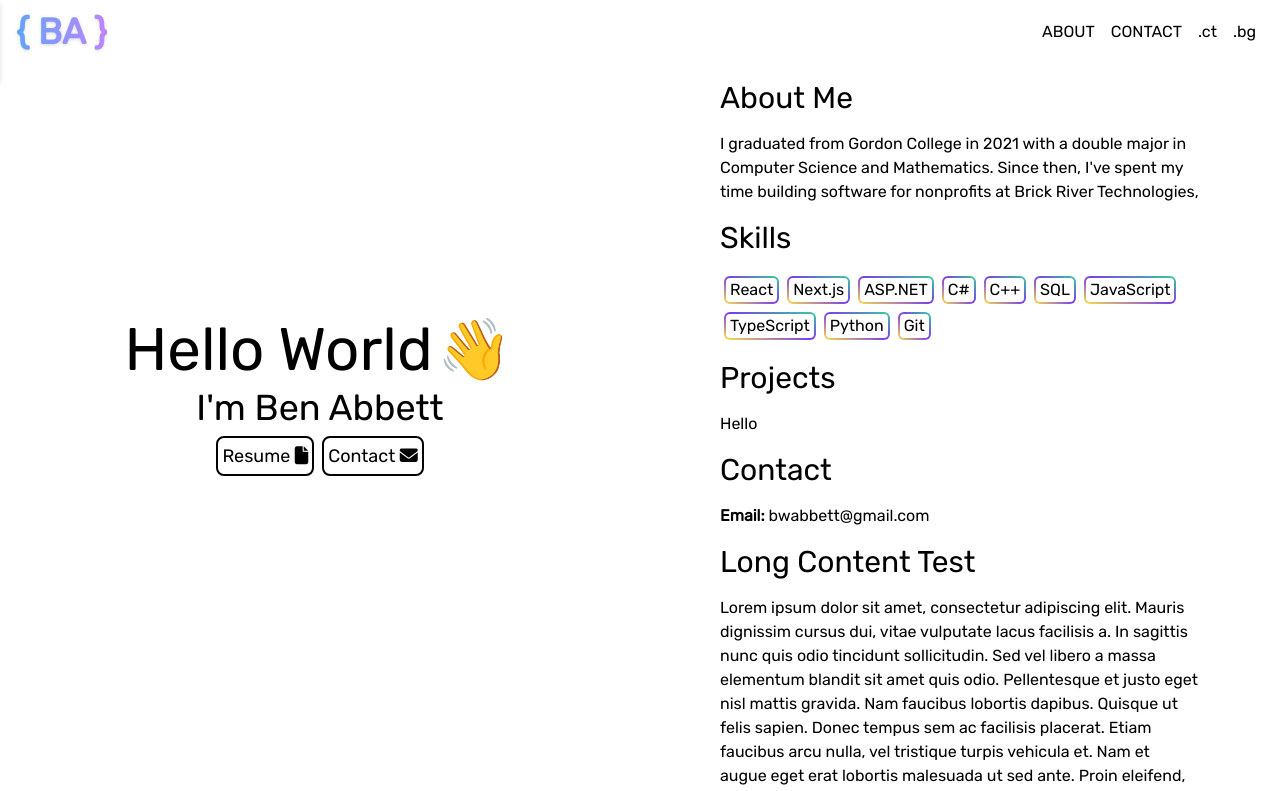
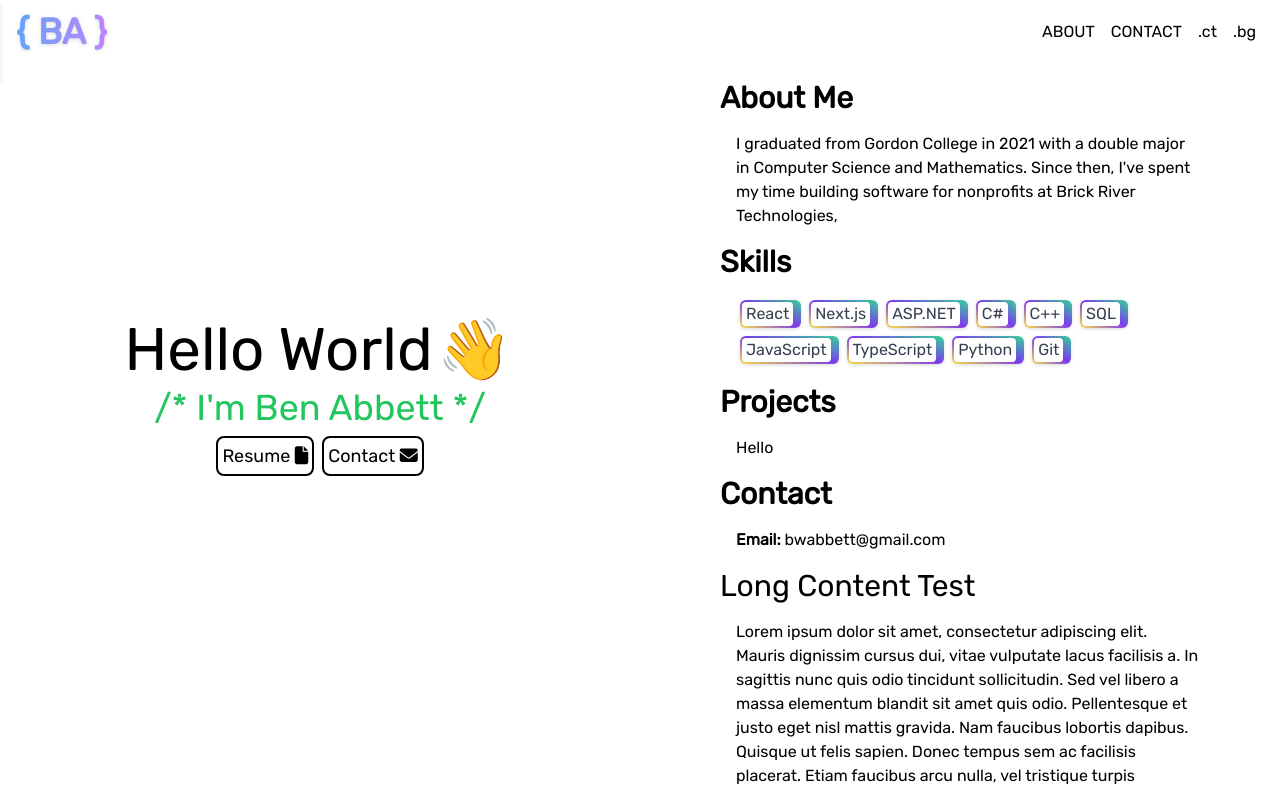
Before and after one commit to babbett/abbett-dev, a Next.js app in the folder abbett-dev/abbett-dev-site/: page / in a window 1280 px wide. Shown: the top 791 px of the page. Built offline with nearby package versions, Linux system fonts and the light colour scheme.

Commit message:
Added typing to intro pane

```diff
--- a/abbett-dev/abbett-dev-site/components/Navbar.tsx
+++ b/abbett-dev/abbett-dev-site/components/Navbar.tsx
@@ -79,7 +79,7 @@ function Navbar() {
 /* Helper functions */
 function Logo() {
     return (
-        <Link href='/'>
+        <Link id='lnkLogo' href='/'>
             <a className="text-4xl
                         font-extrabold
                         text-transparent
--- a/abbett-dev/abbett-dev-site/pages/index.tsx
+++ b/abbett-dev/abbett-dev-site/pages/index.tsx
@@ -9,6 +9,7 @@ import type ProjectData from '../lib/Project';
 // Import next.js css class
 import styles from '../styles/Home.module.css'
 import { ReactNode } from 'react';
+import React, { useState, useEffect } from 'react'
 
 export const getStaticProps: GetStaticProps = async () => {
     const jsonDirectory = path.join(process.cwd(), 'lib');
@@ -22,11 +23,13 @@ export const getStaticProps: GetStaticProps = async () => {
     return { props: { projects } }
 }
 
+//? NOTES: option+W for wrap in html element
+
 /** The 'portfolio' part of the app. Contact me, download resume, list of projects, etc..
  *
  * @returns The home page.
  */
- function Home({ projects }: InferGetStaticPropsType<typeof getStaticProps > ) {
+const Home = ({ projects }: InferGetStaticPropsType<typeof getStaticProps > ) => {
   //   return (
   //     <div>
   //       <Hero/>
@@ -42,22 +45,42 @@ export const getStaticProps: GetStaticProps = async () => {
   )
 }
 
-function WaveHand() {
-  return (
-    <span className='animate-waving-hand inline-block mx-1'>👋</span>
-  );
-}
+const IntroPane = (): React.ReactElement => {
+  useEffect(() => {
+    // Add an effect that looks like typing the current message
+    // < characters are treated as backspaces
+    const message: string = "/* I'm Ben Abe<bo<et*<t */";
+    var index = 0;
 
-function IntroPane() {
+    const intervalId = setInterval(function(){
+      if (index < message.length) {
+        if (message[index] !== '<') {
+          document.getElementById('intro')!.innerHTML += message[index];
+        }
+        else {
+          var currMessage = document.getElementById('intro')!.innerHTML;
+          document.getElementById('intro')!.innerHTML = currMessage.substring(0, currMessage.length - 1);
+        }
+        index++;
+      }
+
+      if (index == message.length) {
+        // document.getElementById('intro').className += ' text-green-400';
+        document.getElementById('intro')!.className += ' text-green-500';
+        clearInterval(intervalId);
+      }
+    }, Math.random()*100+60);
+  });
+
   return (
     <>
       <div className='md:basis-1/2 md:h-fit max-md:my-20 dark:text-white md:sticky md:top-1/2'>
-        {/* <div className='sticky top-1/2 w-full h-1 bg-red-500 -z-10'></div> */}
+        {/* for testing midline: <div className='sticky top-1/2 w-full h-1 bg-red-500 -z-10'></div> */}
         <section>
           <div className='md:relative'>
             <div className='md:absolute md:w-full md:-top-20'>
               <h1 className='text-6xl text-center mb-2'>Hello World<WaveHand></WaveHand></h1>
-              <h2 className='text-4xl text-center mb-2'>I{"'"}m Ben Abbett</h2>
+              <h2 className='text-4xl text-center mb-2' id='intro'></h2>
               <h3 className='text-3xl text-center mb-2'> </h3>
               {/* <h2 className='text-3xl text-center mb-2 text-gray-500 dark:text-white'>Software Developer</h2> */}
               <div className='flex flex-row items-center'>
@@ -74,39 +97,39 @@ function IntroPane() {
   );
 }
 
-function MainPane() {
+const MainPane = (): React.ReactElement => {
   return (
     <div className='md:basis-1/2 dark:text-white'>
       <div className='w-9/12 mx-auto'>
         <section className='mt-2'>
-          <h3 className='text-3xl my-4'>About Me</h3>
-          <p>
-          I graduated from Gordon College in 2021 with a double major in Computer Science and Mathematics.
-          Since then, I{"'"}ve spent my time building software for nonprofits at <Link href="https://www.brickriver.com">Brick River Technologies</Link>,
+          <h3 className='text-3xl my-4'><b>About Me</b></h3>
+          <p className='ml-4'>
+            I graduated from Gordon College in 2021 with a double major in Computer Science and Mathematics.
+            Since then, I{"'"}ve spent my time building software for nonprofits at <Link href="https://www.brickriver.com">Brick River Technologies</Link>,
           </p>
         </section>
         <section className='mt-2'>
-          <h3 className='text-3xl my-4'>Skills</h3>
-          <div className='w-12/12'>
+          <h3 className='text-3xl my-4'><b>Skills</b></h3>
+          <div className='ml-4'>
             {SkillList()}
           </div>
         </section>
         <section className='mt-2'>
-          <h3 className='text-3xl my-4'>Projects</h3>
-          <p>
+          <h3 className='text-3xl my-4'><b>Projects</b></h3>
+          <p className='ml-4'>
             Hello
           </p>
         </section>
         <section className='mt-2'>
-          <h3 className='text-3xl my-4'>Contact</h3>
-          <div>
+          <h3 className='text-3xl my-4'><b>Contact</b></h3>
+          <div className='ml-4'>
               <span className='font-bold'>Email:</span> <a href='mailto:bwabbett@gmail.com'>bwabbett@gmail.com</a>
           </div>
         </section>
         {/* Long content test */}
         <section className='mt-2'>
           <h3 className='text-3xl my-4'>Long Content Test</h3>
-          <p>
+          <p className='ml-4'>
             Lorem ipsum dolor sit amet, consectetur adipiscing elit. Mauris dignissim cursus dui, vitae vulputate lacus facilisis a. In sagittis nunc quis odio tincidunt sollicitudin. Sed vel libero a massa elementum blandit sit amet quis odio. Pellentesque et justo eget nisl mattis gravida. Nam faucibus lobortis dapibus. Quisque ut felis sapien. Donec tempus sem ac facilisis placerat.
             Etiam faucibus arcu nulla, vel tristique turpis vehicula et. Nam et augue eget erat lobortis malesuada ut sed ante. Proin eleifend, ex id aliquam vestibulum, ipsum eros consectetur risus, sed mattis ligula tellus ullamcorper tortor. Fusce dictum tempor sem, a lacinia mi semper in. Vestibulum ac ultricies leo, quis rutrum urna. Suspendisse tempor nisi nec convallis varius. Donec lacinia interdum molestie.
             Fusce eu interdum sapien. Vivamus aliquam et nisl et scelerisque. Duis vel erat a nisi varius congue. Aliquam pellentesque euismod vestibulum. Donec vestibulum placerat sapien eget mattis. Cras ultrices massa vel suscipit hendrerit. In ipsum erat, tristique ac laoreet sit amet, dignissim sit amet lorem. Integer vestibulum dictum lacus sed venenatis. Aliquam erat volutpat. Sed ex dolor, pulvinar id porta vitae, pharetra quis enim.
@@ -119,9 +142,15 @@ function MainPane() {
   );
 }
 
-function SkillList() {
+const WaveHand = (): React.ReactElement => {
+  return (
+    <span className='animate-waving-hand inline-block mx-1'>👋</span>
+  );
+}
+
+const SkillList = (): React.ReactElement => {
   // Create a list of skills
-  const skills = [
+  const skills: string[] = [
     'React',
     'Next.js',
     'ASP.NET',
@@ -135,7 +164,7 @@ function SkillList() {
   ];
 
   // Create a list of skill elements
-  const skillElements: ReactNode[] = skills.map((skill: string) => {
+  const skillElements: React.ReactElement[] = skills.map((skill: string) => {
     return Skill(skill);
   });
 
@@ -149,15 +178,15 @@ function SkillList() {
   );
 }
 
-function Skill(skill: string): React.ReactNode {
+const Skill = (skill: string): React.ReactElement => {
   return (
-    <div className='bg-gradient-to-tr from-yellow-300 to-emerald-400 via-violet-600 flex-1 grow-0 m-1 p-0.5 content-center rounded-md inline'>
-      <div className='bg-white dark:bg-gray-700 px-1 rounded hover:bg-clip-text'>{skill}</div>
+    <div className='bg-gradient-to-tr from-yellow-300 to-emerald-400 via-violet-600 flex-1 grow-0 m-1 pr-2 drop-shadow p-0.5 content-center rounded-md inline'>
+      <div className='bg-white dark:bg-gray-700 px-1 rounded hover:bg-clip-text text-gray-700 hover:text-white'>{skill}</div>
     </div>
   );
 }
 
-function FontAwesome(name: string, dark?: boolean) {
+function FontAwesome(name: string, dark?: boolean): React.ReactNode {
   return <i className={`fa-${dark ? "regular" : "solid"} fa-${name}`}></i>
 }
 
```
